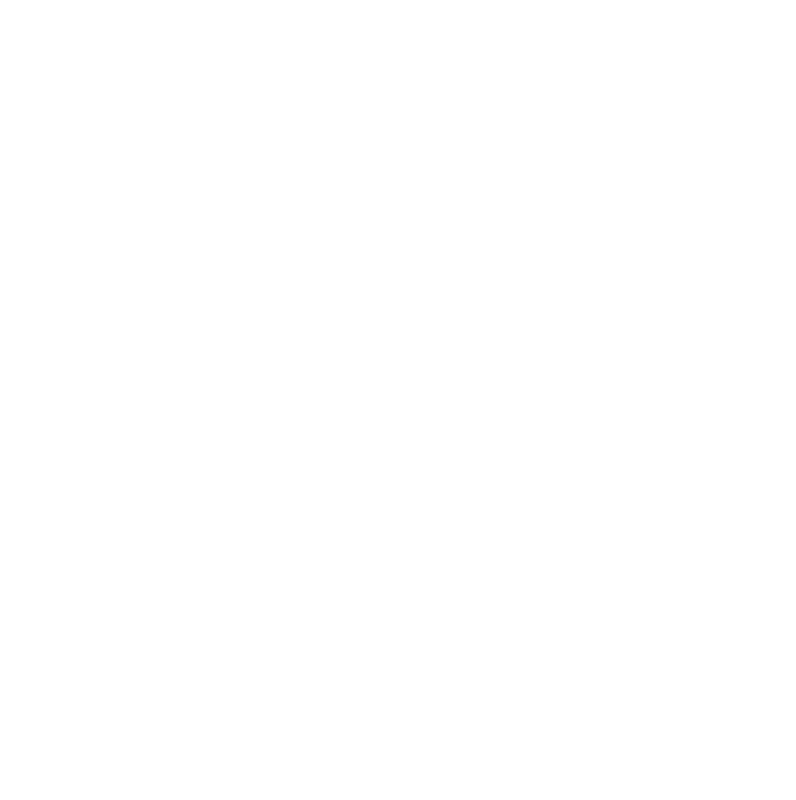
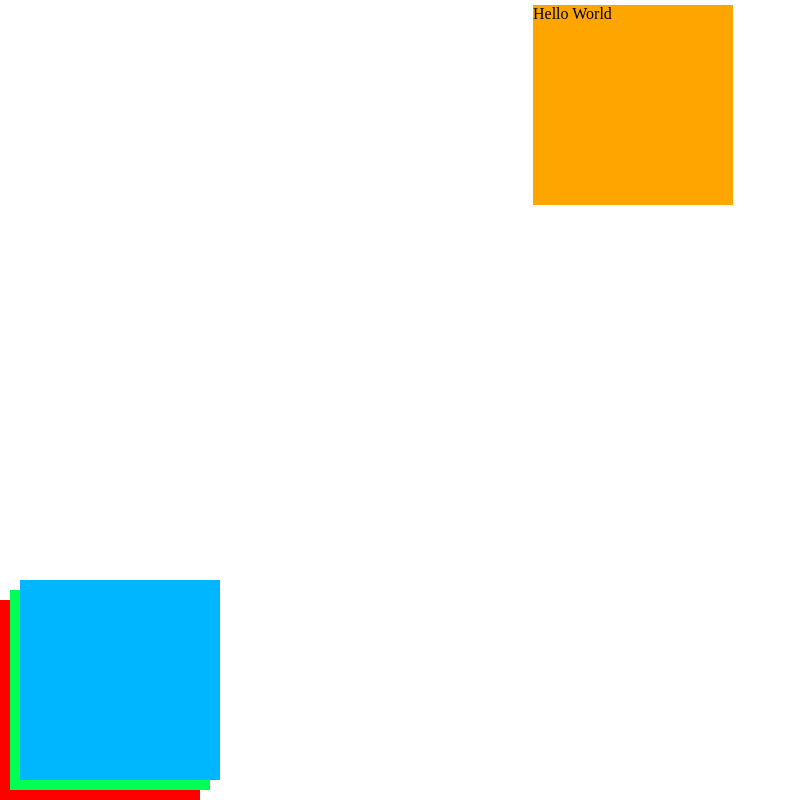
Before and after one commit to fbw-d09/uib_layout_break_out_the_flow-DirkSawon, a website: page index.html in a window 1280 px wide. Shown: the whole page, without its empty margins (0-796 px from the left). Drawn offline with nearby package versions, Linux system fonts and the light colour scheme.

Commit message:
Erster Lösungsversuch

```diff
--- a/index.html
+++ b/index.html
@@ -4,9 +4,18 @@
     <meta charset="UTF-8">
     <meta name="viewport" content="width=device-width, initial-scale=1.0">
     <meta http-equiv="X-UA-Compatible" content="ie=edge">
-    <title>Document</title>
-    <link rel="stylesheet" href="style.css">
+    <title>Break Out The Flow</title>
+    <link rel="stylesheet" href="https://cdnjs.cloudflare.com/ajax/libs/normalize/8.0.1/normalize.min.css">
+    <link rel="stylesheet" href="./style.css">
 </head>
 <body>
+    <div class="container">
+        <div class="helloworld">Hello World</div>
+        <div class="dreiBoxen">
+            <div class="box1"></div>
+            <div class="box2"></div>
+            <div class="box3"></div>
+        </div>
+    </div>
 </body>
 </html>
--- a/style.css
+++ b/style.css
@@ -3,3 +3,68 @@ html, body {
     padding: 0;
     height: 100%;
 }
+
+.container{
+    width: 100vw;
+    height: 100vh;
+}
+
+.helloworld{
+    width: 200px;
+    height: 200px;
+    background: orange;
+    margin: 0 auto;
+    display: block;
+    position: relative;
+    top: 5px;
+    right: 7px;
+}
+
+.dreiBoxen{
+    width: 220px;
+    height: 220px;
+    /* display: block;
+    position: relative; */
+}
+
+.box1{
+    /* Add another square box with the class .box1. The box should have a width and height of 200px and a red background color. Position the box at the bottom-left of the screen. */
+
+    /* border: 10px solid black; */
+    width: 200px;
+    height: 200px;
+    background: red;
+    /* margin-top: 100px; */
+    display: block;
+    position: absolute;
+    /* margin-top: 20%; */
+    float: left;
+    bottom: 0px;
+    left: 0px;
+}
+
+.box2{
+    /* Add another square box with the class .box2. The box should have the background color rgb(0, 255, 85) and a height and width of 200px. This box should be positioned at the bottom-left of the screen, but should be 10px higher and 10px more to the right than .box1. */
+    background: rgb(0, 255, 85);
+    width: 200px;
+    height: 200px;
+    display: block;
+    position: absolute;
+    float: left;
+    bottom: 10px;
+    left: 10px;
+
+}
+
+.box3{
+    /* Add a third box with the class .box3. It should have the background color rgb(0, 183, 255). It should be positioned at the bottom-left of the window, but should be 10px higher and 10px further right than .box2. */
+    background: rgb(0, 183, 255);
+    width: 200px;
+    height: 200px;
+    display: block;
+    position: absolute;
+    float: left;
+    bottom: 20px;
+    left: 20px;
+
+}
```
